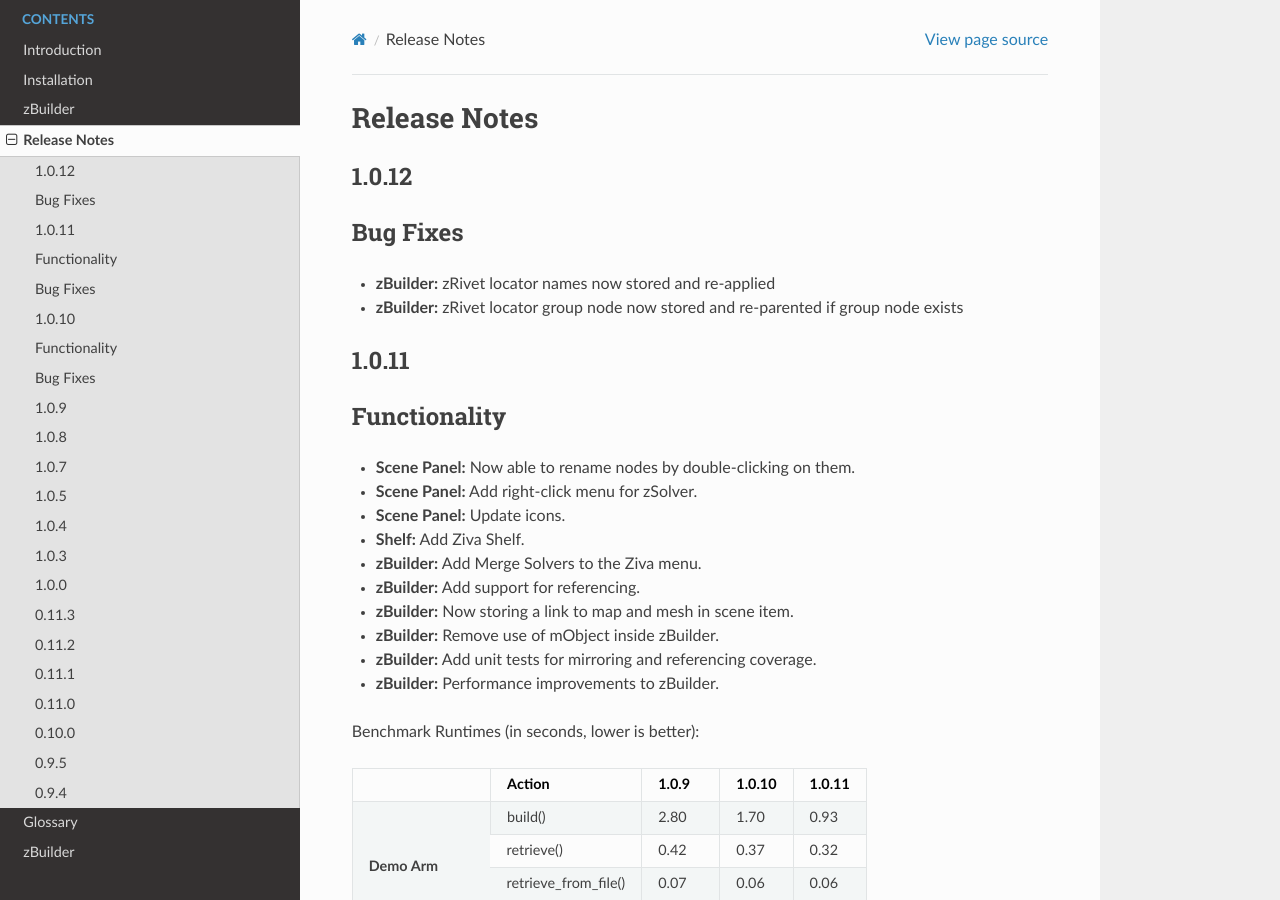
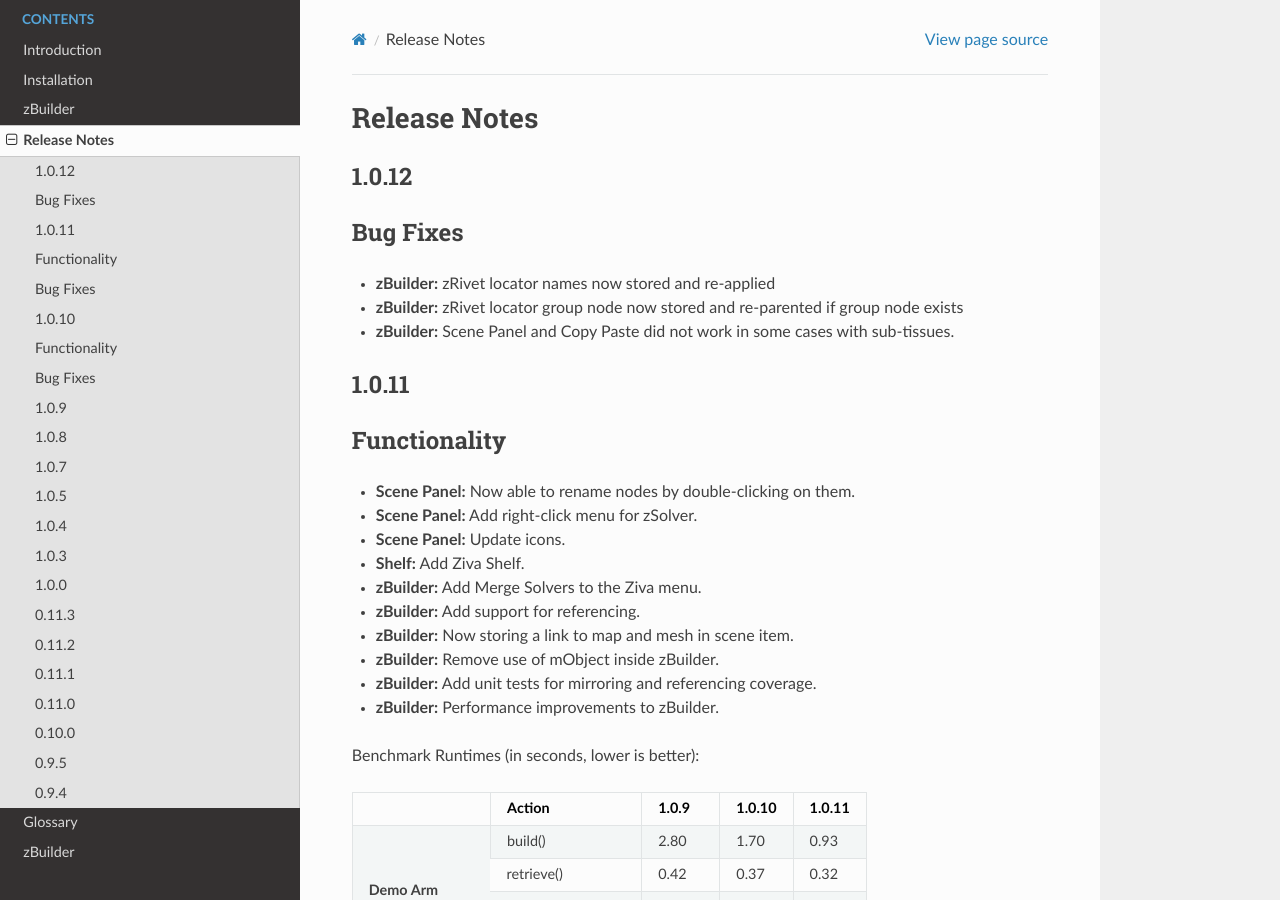
Before and after one commit to Unity-Technologies/ziva-vfx-utils, a Sphinx documentation site: the page built from docs/release.rst, in a window 1280 px wide and 900 px high. Built offline with Sphinx 7.4.7 and the Read the Docs theme 2.0.0, drawn with Linux system fonts in a browser that asks for light colours.

Commit message:
VFXACT-645 update to release notes

```diff
--- a/docs/release.rst
+++ b/docs/release.rst
@@ -17,6 +17,7 @@
 ---------
 - **zBuilder:** zRivet locator names now stored and re-applied
 - **zBuilder:** zRivet locator group node now stored and re-parented if group node exists
+- **zBuilder:** Scene Panel and Copy Paste did not work in some cases with sub-tissues.
 
 1.0.11
 ------
```
